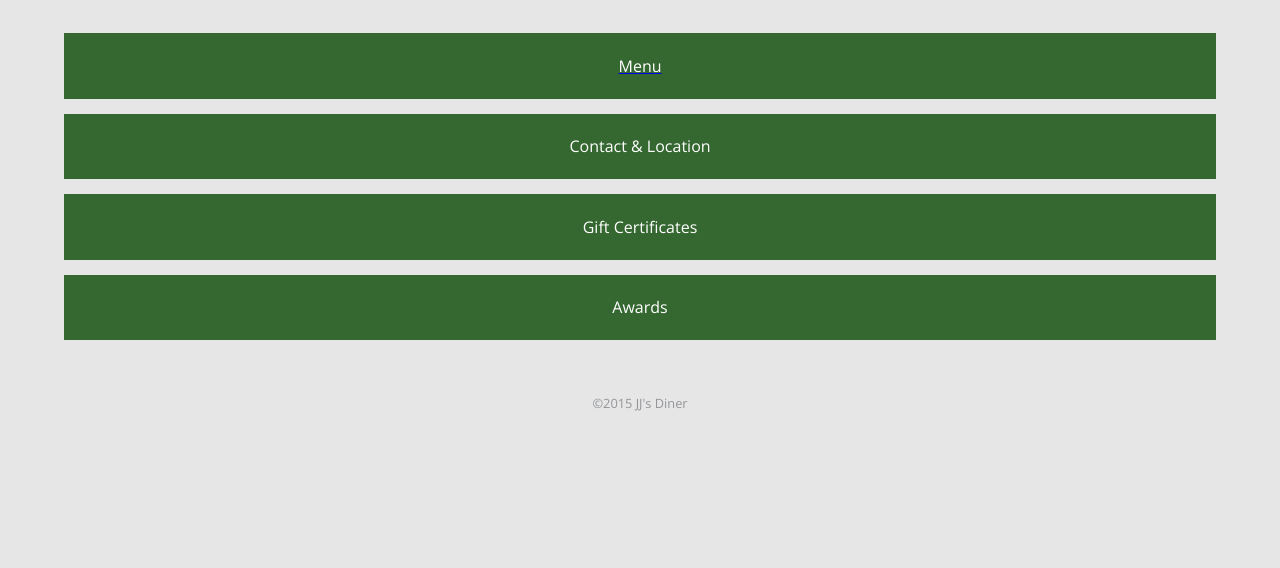
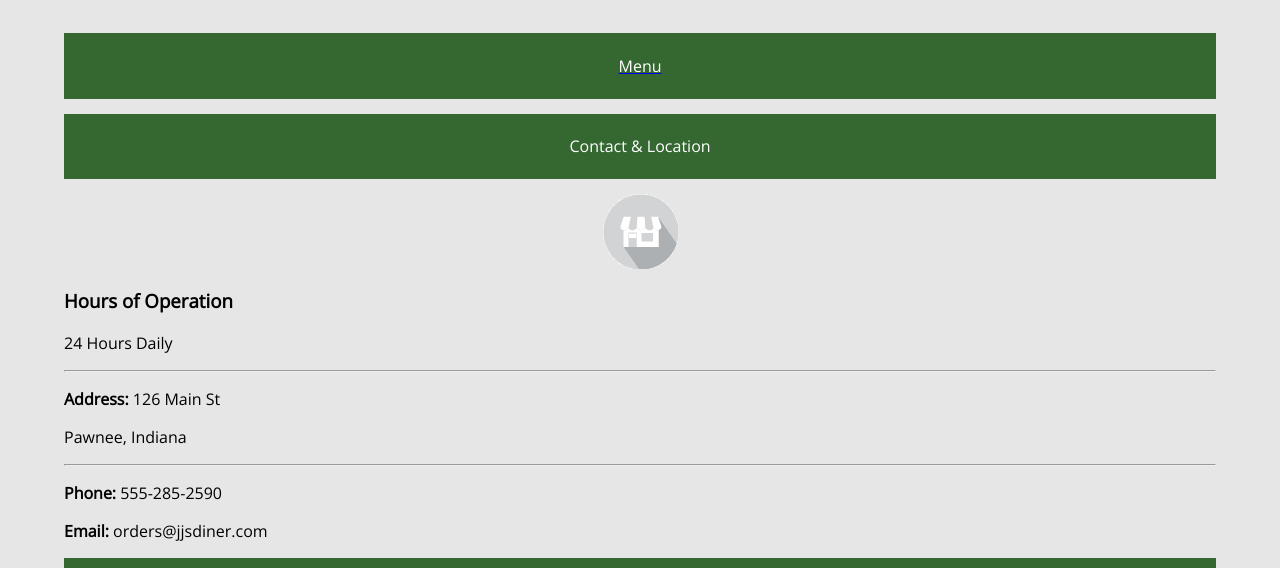
Before and after one commit to jbrauckmuller/project_final3_brauckmuller_james, a plain HTML site: page index.html in a window 1280 px wide. Shown: the part 232-800 px from the top of the page. Drawn offline with nearby package versions, Linux system fonts and the light colour scheme.

Commit message:
contact content and bold span

```diff
--- a/css/main.css
+++ b/css/main.css
@@ -19,6 +19,17 @@ footer p {
 	font-size: .8em;
 }
 
+section img {
+	display: block;
+	margin: auto;
+}
+
+.logo {
+	width: 250px;
+	margin: 15px auto;
+	display: block;
+}
+
 .button_lg {
 	margin: 15px 0;
 	text-align: center;
@@ -32,7 +43,6 @@ footer p {
 
 .button_lg:hover {
 	background-color: #5d865a;
-
 }
 
 .logo {
@@ -51,3 +61,7 @@ footer p {
 	position: absolute;
 	width: 1px;
 }
+
+.bold {
+	font-weight: bold;
+}
--- a/index.html
+++ b/index.html
@@ -26,6 +26,16 @@
 			<div  class="button_lg contact"><p>Contact &amp; Location</p></div>
 	<!-- Contact Hidden -->
 			<section class="contact_cont">
+				<h2 class="visuallyhidden">Contact</h2>
+				<img src="img/store_icon.png" alt="Contact Information Icon" title="Contact Information Icon">
+				<h3>Hours of Operation</h3>
+					<p>24 Hours Daily</p>
+				<hr>
+					<p><span class="bold">Address: </span>126 Main St</p>
+					<p>Pawnee, Indiana</p>
+				<hr>
+					<p><span class="bold">Phone: </span>555-285-2590</p>
+					<p><span class="bold">Email: </span>orders@jjsdiner.com</p>
 			</section>
 		</div>
 		<div class="column">
```
Also changed, not shown: img/award_icon.png (added), img/gift_icon.png (added), img/store_icon.png (added).
